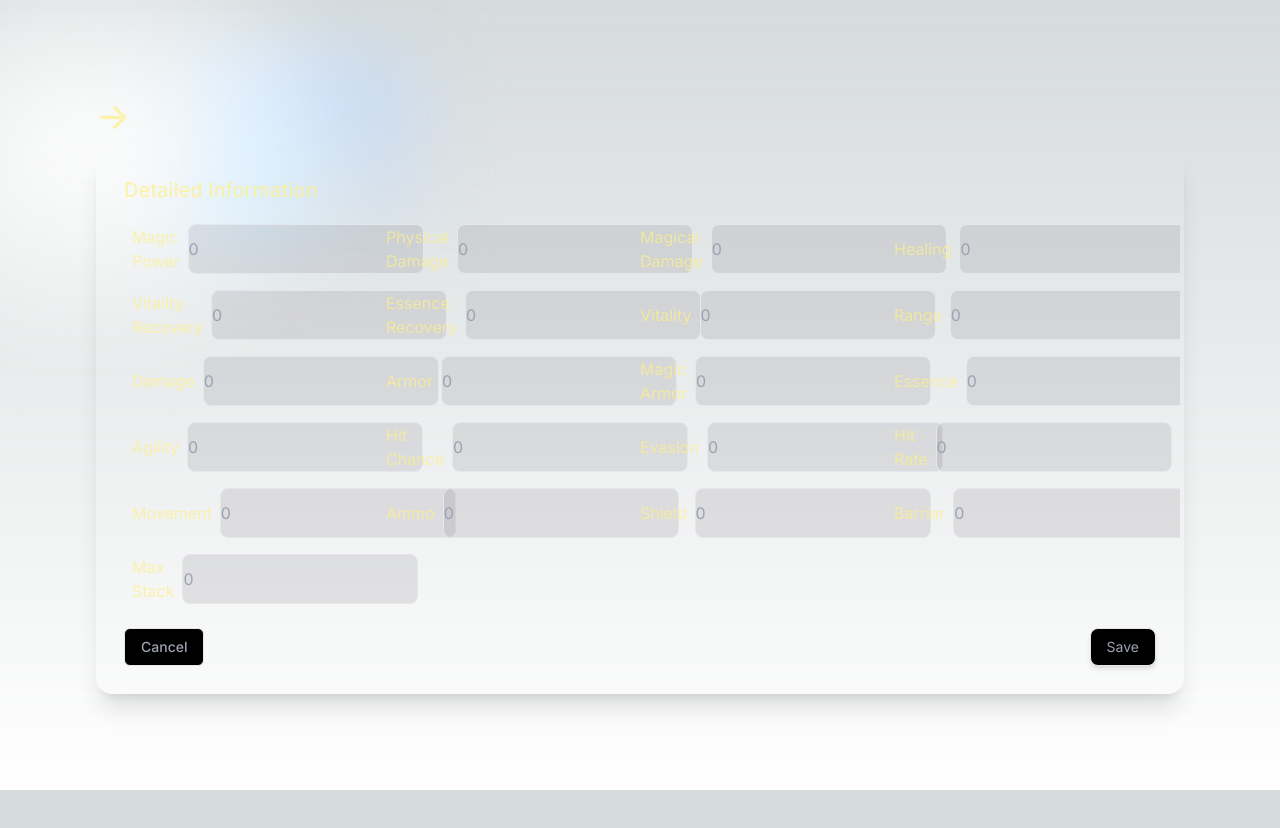
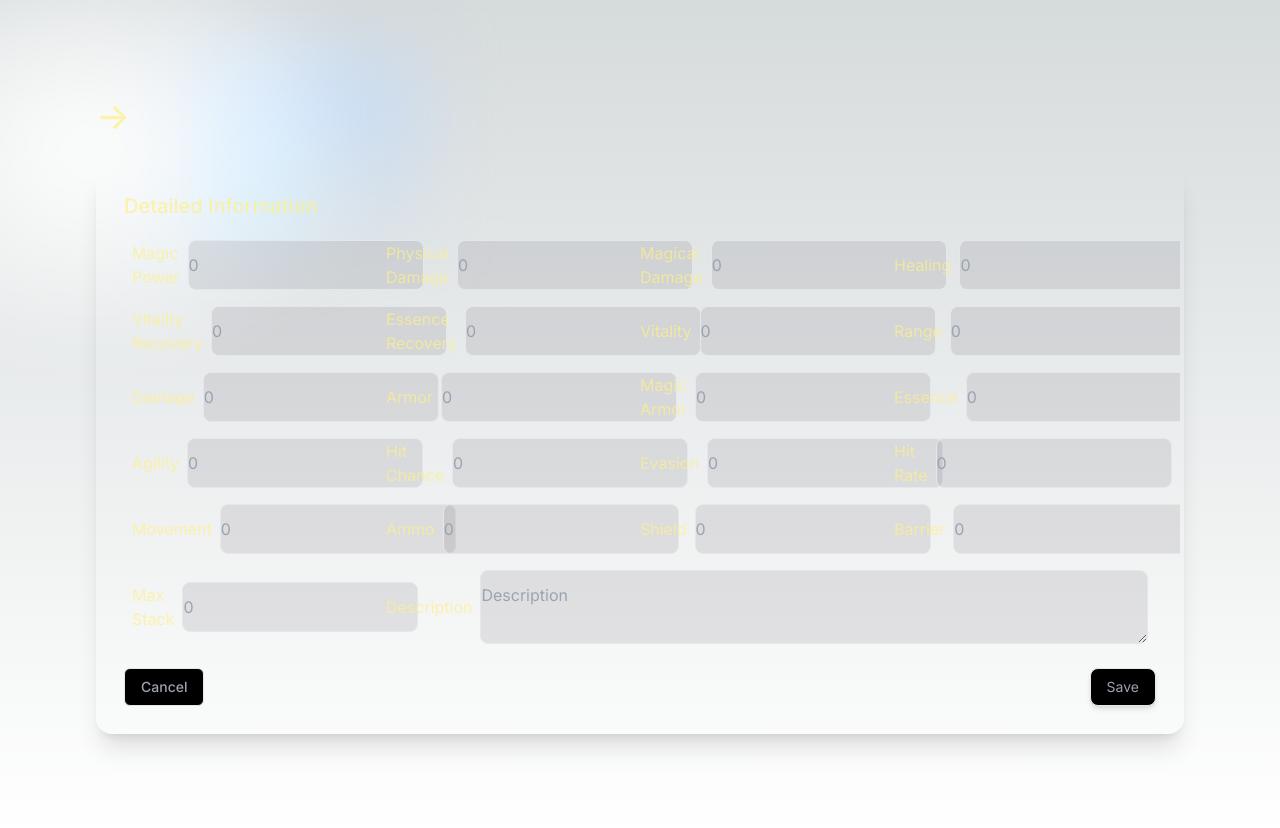
Before and after one commit to tiwazs/zipa-frontend, a Next.js app: page /effects/1 in a window 1280 px wide. Both pictures are taken after a click on the button "Edit". Before the commit the page ends 800 px from the top, so only its background shows below. Built offline with nearby package versions, Linux system fonts and the light colour scheme; no server answers.

Commit message:
View state and invalidation for re fetching data

```diff
--- a/app/effects/[effectId]/DetailedEffectChart.tsx
+++ b/app/effects/[effectId]/DetailedEffectChart.tsx
@@ -1,5 +1,6 @@
 import React, { useState } from 'react'
 import { SubmitHandler, useForm } from 'react-hook-form';
+import { useQueryClient } from 'react-query';
 
 interface Effect {
     id: string;
@@ -37,6 +38,7 @@ type DetailedEffectChartProps = {
 export default function DetailedEffectChart({effect, styles}: DetailedEffectChartProps) {
     const [ editing, setEditing ] = useState(false);
     const { register, handleSubmit, reset, watch, formState: { errors } } = useForm<Effect>();
+    const queryClient = useQueryClient();
 
     const onCancel = () => {
         reset();
@@ -53,6 +55,9 @@ export default function DetailedEffectChart({effect, styles}: DetailedEffectChar
                 body: JSON.stringify(data)
             });
             console.log(`Response: ${JSON.stringify(response)}`);
+
+
+            queryClient.invalidateQueries(`effect`);
             setEditing(false);
         }catch(e){
             console.log(`Error: ${e}`);
@@ -299,6 +304,16 @@ export default function DetailedEffectChart({effect, styles}: DetailedEffectChar
                             placeholder={ (effect.max_stack && effect.max_stack!==0) ? effect.max_stack.toString() : "0"}
                         />
                     </div>
+                    <div className='flex items-center space-x-2 col-span-3'>
+                        <h1 className={`${editing ? "" : "hidden"}`}>Description</h1>
+                        <textarea
+                            {...register("description", { required: false })}
+                            className={`my-2 w-full rounded-lg py-3 text-gray-400 text-md bg-[#2b2532] bg-opacity-10 focus:bg-opacity-30 focus:outline-none ${editing ? "border dark:border-yellow-900/50" : "hidden"}`}
+                            name="description"
+                            disabled={!editing}
+                            placeholder={ effect.description ? effect.description : "Description" }
+                        />
+                    </div>
                 </div>
                 <div className="mt-4 flex justify-between">
                     <button
--- a/app/effects/[effectId]/page.tsx
+++ b/app/effects/[effectId]/page.tsx
@@ -1,6 +1,6 @@
 'use client'
 import React from 'react'
-import { useQuery } from 'react-query';
+import { useQuery, useQueryClient } from 'react-query';
 import DetailedEffectChart from './DetailedEffectChart';
 
 type EffectPageProps = {
@@ -10,10 +10,13 @@ type EffectPageProps = {
 }
 
 const getEffect = async (effectId: string) => {
+
     try{
         const response = await fetch(`${process.env.NEXT_PUBLIC_API_URL}/effects/${effectId}`, {
             method: 'GET',
         });
+        console.log(`Response: ${JSON.stringify(response)}`);
+
 
         return await response.json();
     }catch(e){
@@ -23,7 +26,7 @@ const getEffect = async (effectId: string) => {
 }
 
 export default function EffectPage({ params: { effectId } }: EffectPageProps) {
-    const query = useQuery([`effect-${effectId}`, effectId], () => getEffect(effectId) );
+    const query = useQuery([`effect`, effectId], () => getEffect(effectId) );
 
     if (query.isLoading) {
         return <h2>Loading...</h2>;
@@ -46,7 +49,7 @@ export default function EffectPage({ params: { effectId } }: EffectPageProps) {
                         before:dark:to-purple-700 before:dark:opacity-10 after:dark:from-purple-900 after:dark:via-[#9101ff] after:dark:opacity-40 before:lg:h-[360px] z-[-1]">
                 </div>
 
-                <h3>{query.data.description}</h3>
+                <h3 className='my-4 mx-2'>{query.data.description}</h3>
 
                 {/*Effect Data*/}
                 <DetailedEffectChart effect={query.data} />
```
